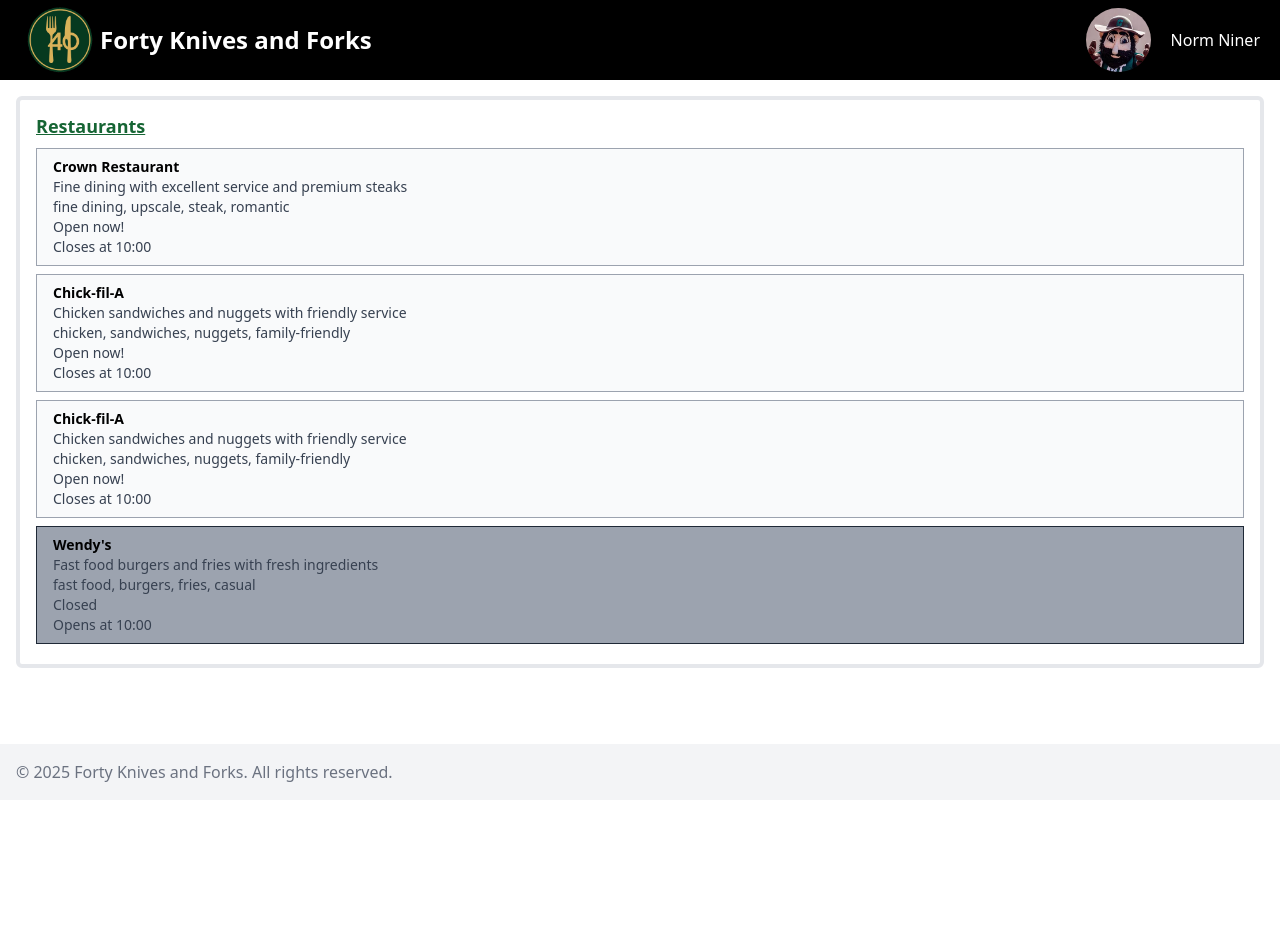
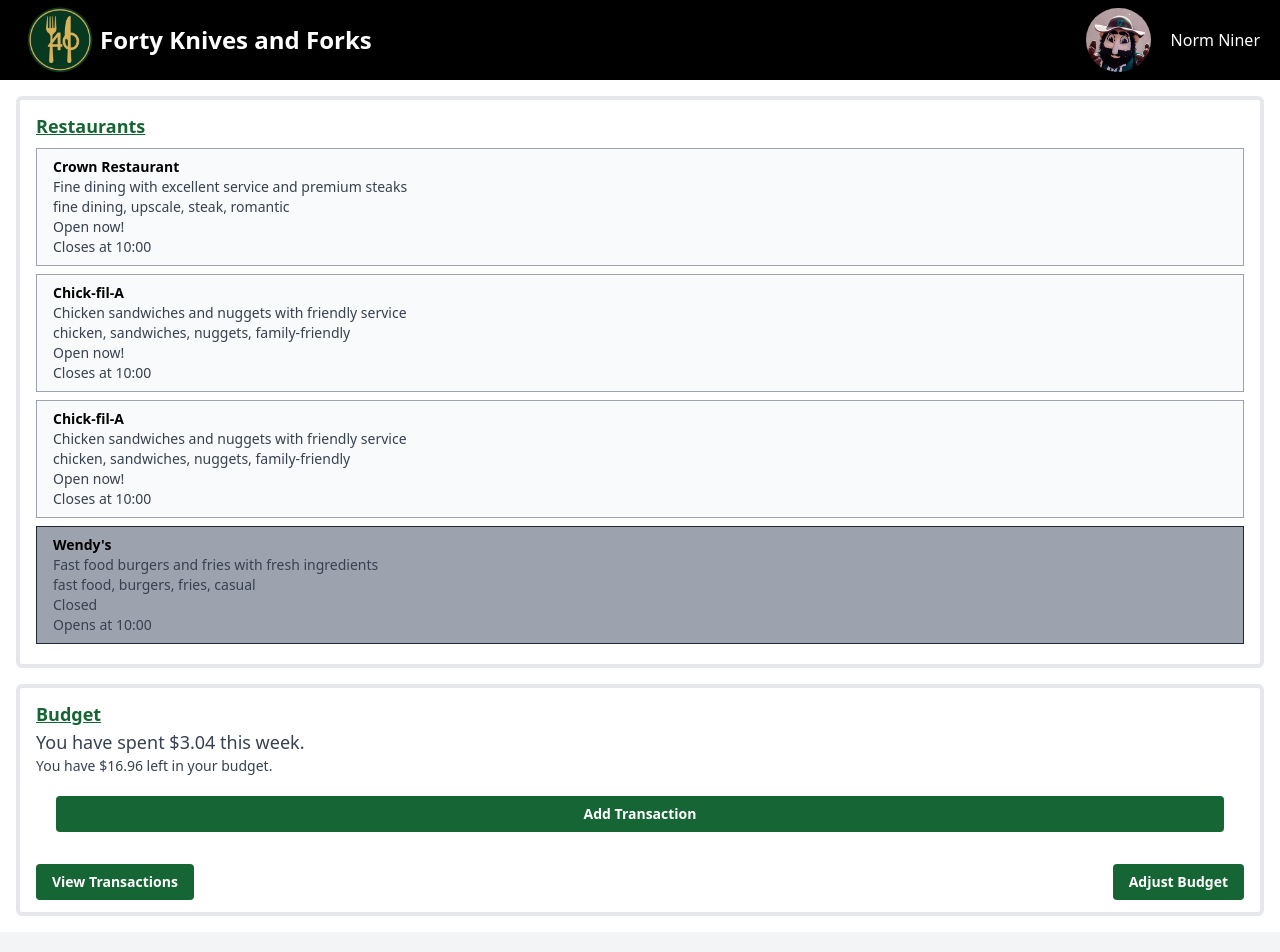
Before and after one commit to Ashleigh0204/CCI-Startup-Project, a React (Vite) app in the folder frontend/: page / in a window 1280 px wide. Shown: the top 952 px of the page. Before the commit the page ends 800 px from the top, so only its background shows below. Built offline with nearby package versions, Linux system fonts and the light colour scheme.

Commit message:
budget section

```diff
--- /dev/null
+++ b/frontend/src/pages/components/Button.jsx
@@ -0,0 +1,5 @@
+export default function Button({children,className=""}) {
+    return (
+        <button className={`bg-green-800 hover:bg-green-700 text-white font-bold py-2 px-4 rounded ${className}`}>{children}</button>
+    )
+}
--- /dev/null
+++ b/frontend/src/pages/index/Budget.jsx
@@ -0,0 +1,16 @@
+import Button from "../components/Button"
+export default function Budget({spent, budget, timeUnit}) {
+    return (
+        <div>
+            <p className="text-lg">You have spent ${spent} this {timeUnit}.</p>
+            <p>You have ${budget-spent} left in your budget.</p>
+            <div className="flex justify-center">
+                <Button className="w-full m-5">Add Transaction</Button>
+            </div>
+            <div className="flex justify-between mt-3">
+                <Button>View Transactions</Button>
+                <Button>Adjust Budget</Button>
+            </div>
+        </div>
+    )
+}
--- a/frontend/src/pages/index/Index.jsx
+++ b/frontend/src/pages/index/Index.jsx
@@ -1,6 +1,7 @@
 import Container from "../components/Container/Container";
 import ContainerContent from "../components/Container/ContainerContent";
 import ContainerTitle from "../components/Container/ContainerTitle";
+import Budget from "./Budget";
 import RestaurantView from "./RestaurantView";
 
 export default function Index() {
@@ -37,6 +38,7 @@
 
 
     return (
+        <div>
         <Container className="max-h-[calc(100vh-11rem)] overflow-y-auto">
             <ContainerTitle>
                 Restaurants
@@ -47,5 +49,14 @@
                 )}
             </ContainerContent>
         </Container>
+        <Container className="max-h-50%">
+            <ContainerTitle>
+                Budget
+            </ContainerTitle>
+            <ContainerContent>
+                <Budget spent={3.04} budget={20.00} timeUnit="week"/>
+            </ContainerContent>
+        </Container>
+        </div>
     );
 }
```
